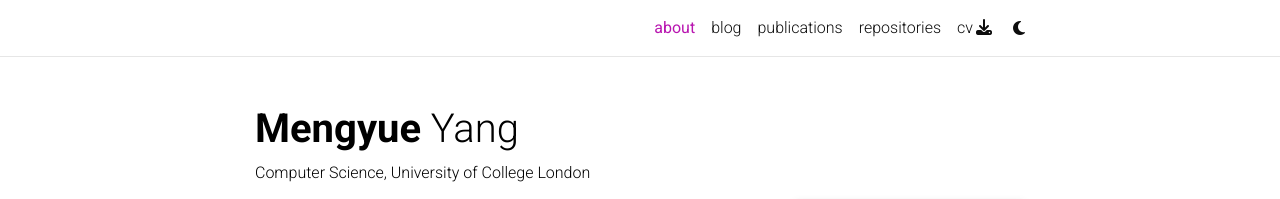
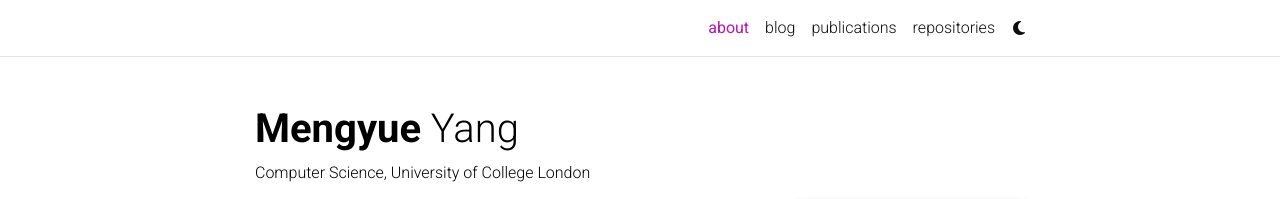
Before and after one commit to ymy4323460/ymy4323460.github.io, a Jekyll site: the page built from _pages/about.md, in a window 1280 px wide. Shown: the top 199 px of the page. Built offline with Jekyll 4.4.1, drawn with Linux system fonts in a browser that asks for light colours; full-size pictures stand in for the smaller copies a plugin makes; comment, search, counter and statistics services are not loaded; a style sheet for code colours, icons or effects is not loaded.

Commit message:
Update header.html

```diff
--- a/_includes/header.html
+++ b/_includes/header.html
@@ -94,7 +94,7 @@
               {%- endif -%}
               {%- endif -%}
               {% endfor -%}
-            <li class="nav-item"><a class="nav-link" href="/assets/pdf/Mengyue_Yang_CV_pub.pdf" target="_blank">cv<i class="fas fa-download"></i></a></li>
+<!--             <li class="nav-item"><a class="nav-link" href="/assets/pdf/Mengyue_Yang_CV_pub.pdf" target="_blank">cv<i class="fas fa-download"></i></a></li>  -->
 
               {%- if site.enable_darkmode %}
 
```
